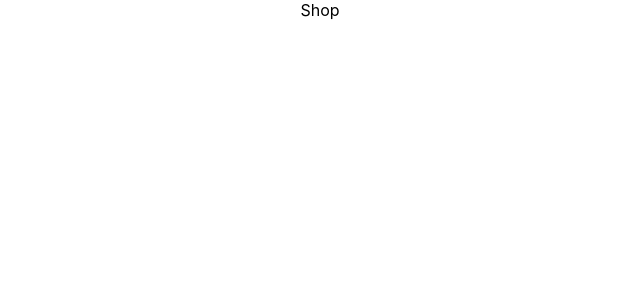
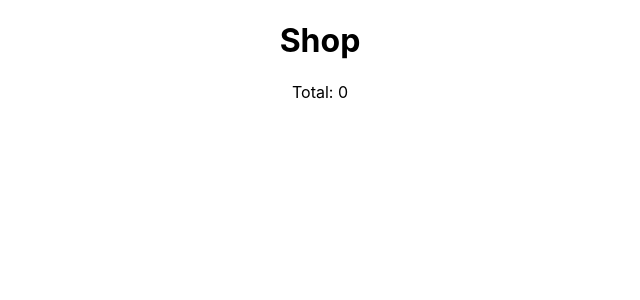
Before and after one commit to MonicaHoward/react-quick-buy-module, a React (Create React App) app: page / in a window 1280 px wide. Shown: the top 300 px of the page, without its empty margins (320-960 px from the left). Built offline with nearby package versions, Linux system fonts and the light colour scheme.

Commit message:
Mapped over inventory

```diff
--- a/src/Shop.js
+++ b/src/Shop.js
@@ -1,14 +1,47 @@
 import React, { Component } from 'react';
 
 class Shop extends Component {
+    cartTotal(price){
+        this.setState({total: this.setState.total + price})
+    }
+
+    constructor(props){
+        super(props);
+
+        this.state = {
+            total: 0
+        };
+        this.cartTotal = this.cartTotal.bind(this)
+    }
     render(){
         console.log(this.props.items)
+        var inventory = this.props.items.map((item, i) => {
+            return <Item name={item.name}
+                         price={item.price}
+                         key={i}
+                         cartTotal={this.cartTotal}
+                         active={item.active}/>
+        });
         return(
             <div>
-                Shop
+                <h1>Shop</h1>
+                <div>
+                    {inventory}
+                    <p>Total: {this.state.total}</p>
+                </div>
             </div>
         );
     }
 }
 
+class Item extends Component {
+    render(){
+        return(
+            <div>
+
+            </div>
+        )
+    }
+}
+
 export default Shop;
```
